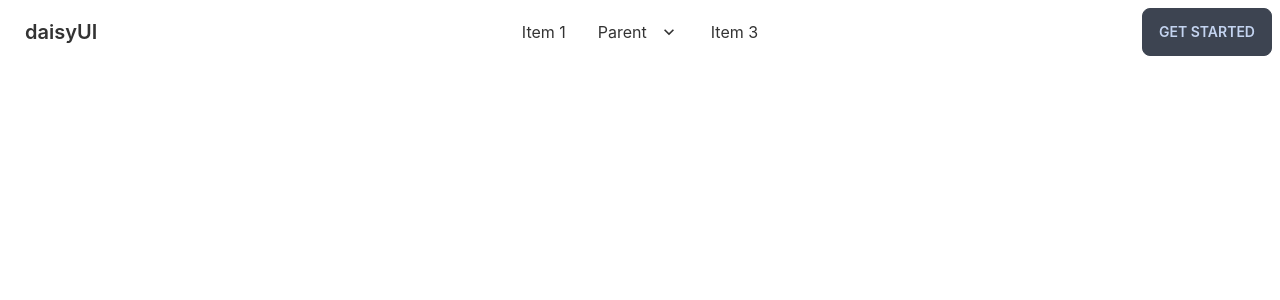
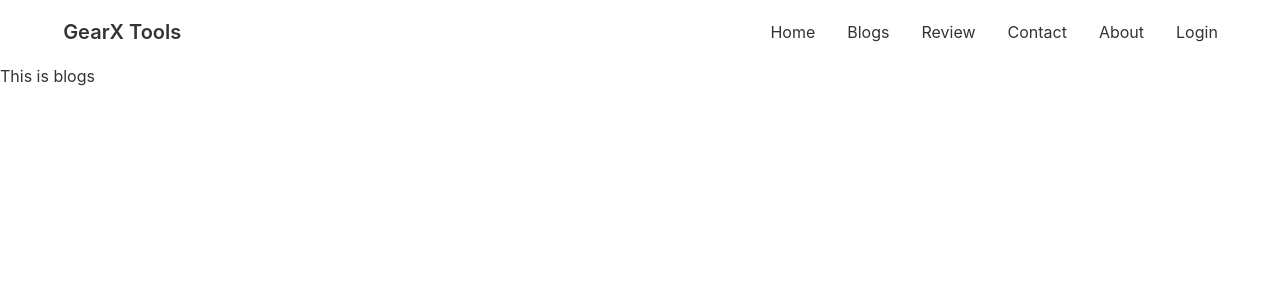
Before and after one commit to MrRonnie/Manufacturer-Website-Client-Side, a React (Create React App) app: page /blogs in a window 1280 px wide. Shown: the top 300 px of the page. Built offline with nearby package versions, Linux system fonts and the light colour scheme.

Commit message:
Naver section done and made some routes and likes to the pages

```diff
--- a/src/App.js
+++ b/src/App.js
@@ -3,6 +3,8 @@ import { Routes, Route, Link } from "react-router-dom";
 import Navbar from "./Pages/Shared/Navbar";
 import Home from "./Pages/Home/Home";
 import About from "./Pages/About/About";
+import Blogs from "./Pages/Blogs/Blogs";
+import Login from "./Pages/Login/Login";
 
 function App() {
   return (
@@ -11,6 +13,8 @@ function App() {
       <Routes>
         <Route path="/" element={<Home />} />
         <Route path="about" element={<About />} />
+        <Route path="blogs" element={<Blogs />} />
+        <Route path="login" element={<Login />} />
       </Routes>
     </div>
   );
--- /dev/null
+++ b/src/Pages/Blogs/Blogs.js
@@ -0,0 +1,11 @@
+import React from "react";
+
+const Blogs = () => {
+  return (
+    <div>
+      <h2>This is blogs</h2>
+    </div>
+  );
+};
+
+export default Blogs;
--- /dev/null
+++ b/src/Pages/Login/Login.js
@@ -0,0 +1,11 @@
+import React from "react";
+
+const Login = () => {
+  return (
+    <div>
+      <h2>This is login</h2>
+    </div>
+  );
+};
+
+export default Login;
--- a/src/Pages/Shared/Navbar.js
+++ b/src/Pages/Shared/Navbar.js
@@ -1,96 +1,60 @@
 import React from "react";
+import { Link } from "react-router-dom";
 
 const Navbar = () => {
+  const menuItems = (
+    <>
+      <li>
+        <Link to="/">Home</Link>
+      </li>
+      <li>
+        <Link to="/blogs">Blogs</Link>
+      </li>
+      <li>
+        <Link to="/review">Review</Link>
+      </li>
+      <li>
+        <Link to="/contact">Contact</Link>
+      </li>
+      <li>
+        <Link to="/about">About</Link>
+      </li>
+      <li>
+        <Link to="/login">Login</Link>
+      </li>
+    </>
+  );
   return (
-    <div class="navbar bg-base-100">
-      <div class="navbar-start">
-        <div class="dropdown">
-          <label tabindex="0" class="btn btn-ghost lg:hidden">
+    <div className="navbar flex-wrap lg:justify-around sm:justify-around">
+      <div className="navbar-start">
+        <div className="dropdown">
+          <label tabIndex="0" className="btn btn-ghost lg:hidden">
             <svg
               xmlns="http://www.w3.org/2000/svg"
-              class="h-5 w-5"
+              className="h-5 w-5"
               fill="none"
               viewBox="0 0 24 24"
               stroke="currentColor"
             >
               <path
-                stroke-linecap="round"
-                stroke-linejoin="round"
-                stroke-width="2"
+                strokeLinecap="round"
+                strokeLinejoin="round"
+                strokeWidth="2"
                 d="M4 6h16M4 12h8m-8 6h16"
               />
             </svg>
           </label>
           <ul
-            tabindex="0"
-            class="menu menu-compact dropdown-content mt-3 p-2 shadow bg-base-100 rounded-box w-52"
+            tabIndex="0"
+            className="menu menu-compact dropdown-content mt-3 p-2 shadow bg-base-100 rounded-box w-52"
           >
-            <li>
-              <a>Item 1</a>
-            </li>
-            <li tabindex="0">
-              <a class="justify-between">
-                Parent
-                <svg
-                  class="fill-current"
-                  xmlns="http://www.w3.org/2000/svg"
-                  width="24"
-                  height="24"
-                  viewBox="0 0 24 24"
-                >
-                  <path d="M8.59,16.58L13.17,12L8.59,7.41L10,6L16,12L10,18L8.59,16.58Z" />
-                </svg>
-              </a>
-              <ul class="p-2">
-                <li>
-                  <a>Submenu 1</a>
-                </li>
-                <li>
-                  <a>Submenu 2</a>
-                </li>
-              </ul>
-            </li>
-            <li>
-              <a>Item 3</a>
-            </li>
+            {menuItems}
           </ul>
         </div>
-        <a class="btn btn-ghost normal-case text-xl">daisyUI</a>
+        <a className="btn btn-ghost normal-case text-xl">GearX Tools</a>
       </div>
-      <div class="navbar-center hidden lg:flex">
-        <ul class="menu menu-horizontal p-0">
-          <li>
-            <a>Item 1</a>
-          </li>
-          <li tabindex="0">
-            <a>
-              Parent
-              <svg
-                class="fill-current"
-                xmlns="http://www.w3.org/2000/svg"
-                width="20"
-                height="20"
-                viewBox="0 0 24 24"
-              >
-                <path d="M7.41,8.58L12,13.17L16.59,8.58L18,10L12,16L6,10L7.41,8.58Z" />
-              </svg>
-            </a>
-            <ul class="p-2">
-              <li>
-                <a>Submenu 1</a>
-              </li>
-              <li>
-                <a>Submenu 2</a>
-              </li>
-            </ul>
-          </li>
-          <li>
-            <a>Item 3</a>
-          </li>
-        </ul>
-      </div>
-      <div class="navbar-end">
-        <a class="btn">Get started</a>
+      <div className="navbar-center hidden lg:flex">
+        <ul className="menu menu-horizontal p-0">{menuItems}</ul>
       </div>
     </div>
   );
```
